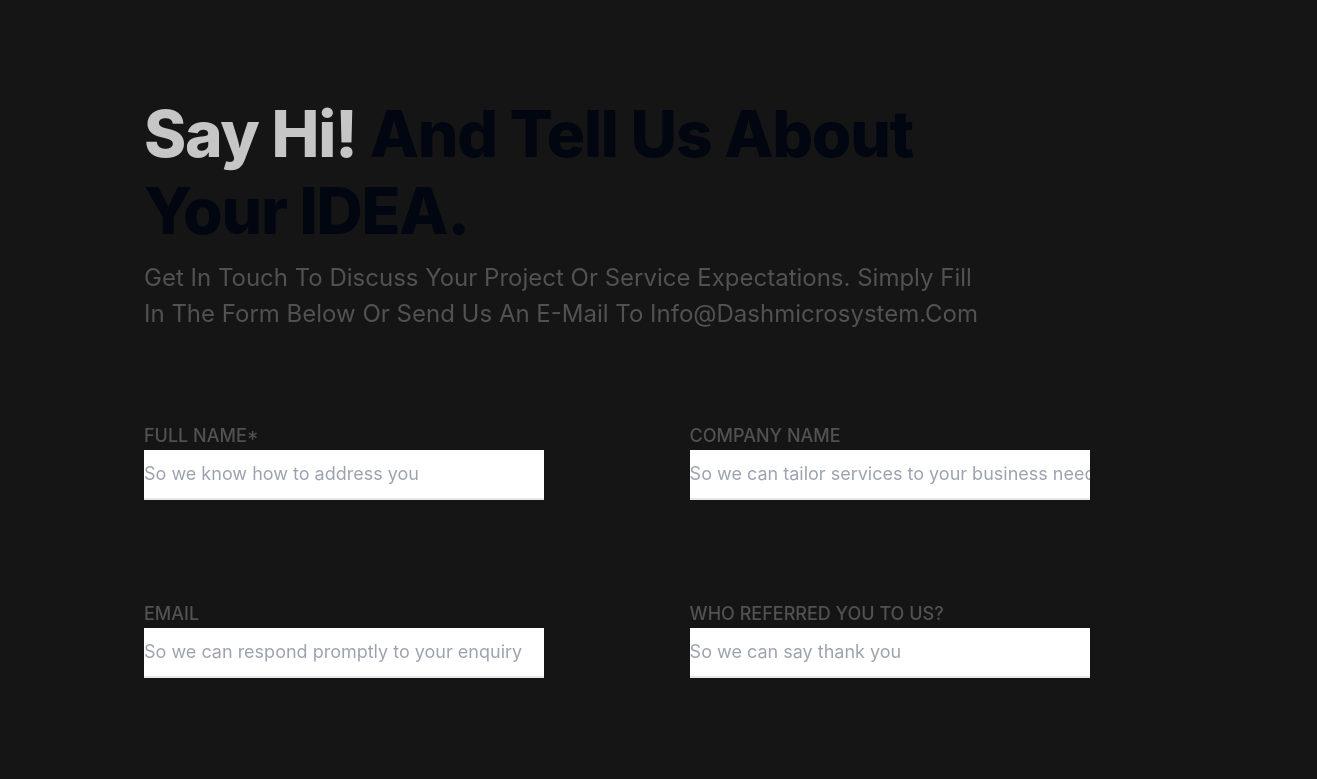
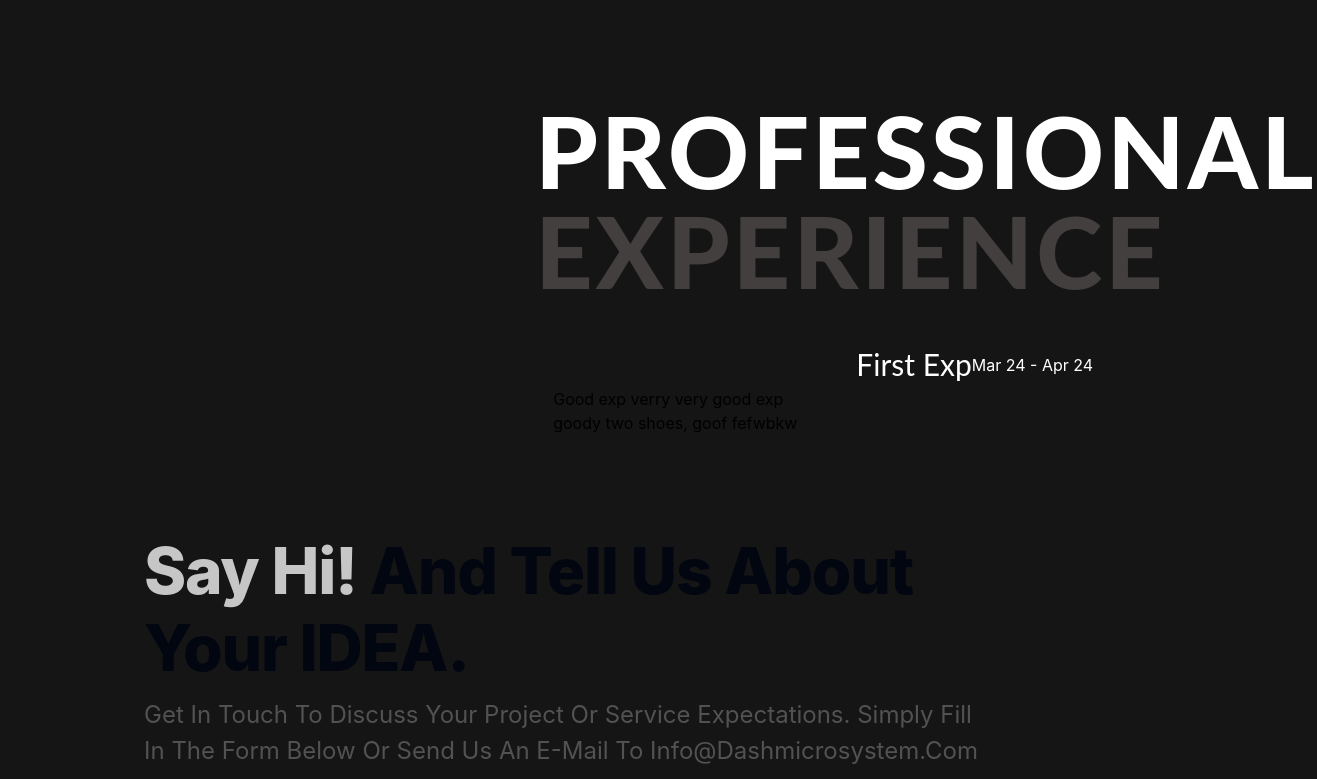
Before and after one commit to Nilakshhh/portfolio, a React (Create React App) app: page / in a window 1280 px wide. Shown: the part 1901-2680 px from the top of the page, 1317 px wide, since content can reach past the window. Built offline with nearby package versions, Linux system fonts and the light colour scheme; the HTML template or start-up script is replaced by a standard one.

Commit message:
added experience section

```diff
--- /dev/null
+++ b/src/components/Experience.jsx
@@ -0,0 +1,19 @@
+function Experience({ title, bp1, bp2, date }) {
+    return (
+        <div className="group w-[100%] border-[0] rounded-[24px] p-[18px] flex flex-col justify-between hover:bg-[#423F3E] transition-colors duration-500 ease-in-out">
+            <div className="flex flex-row justify-end items-center text-[#ffffff]">
+                <h1 className="capitalize text-[24px] sm:text-[30px] font-lato">{title}</h1>
+                <h1>{date}</h1>
+            </div>
+            <div>
+                <ul>
+                    <li>{bp1}</li>
+                    <li>{bp2}</li>
+                </ul>
+            </div>
+
+        </div>
+    );
+}
+
+export default Experience;
--- /dev/null
+++ b/src/components/ExperienceTab.jsx
@@ -0,0 +1,25 @@
+import Experience from "./Experience";
+
+function ExperienceTab() {
+
+    let experiences = [
+        {title: "First Exp", bp1: "Good exp verry very good exp", bp2: "goody two shoes, goof fefwbkw", date: "Mar 24 - Apr 24"},
+    ]
+
+    return(
+    <div className="mt-[24px]">
+    {experiences.map((experience, index) => (
+        <Experience
+        key={index}
+        title={experience.title}
+        bp1 = {experience.bp1}
+        bp2 = {experience.bp2}
+        date = {experience.date}
+        />
+    ))}
+
+    </div>
+    )
+}
+
+export default ExperienceTab;
--- a/src/components/InfoCard.jsx
+++ b/src/components/InfoCard.jsx
@@ -2,6 +2,7 @@ import Heading from "./Heading";
 import Text from "./Text";
 import NumberCard from "./NumberCard"
 import ProjectsTab from "./ProjectsTab";
+import ExperienceTab from "./ExperienceTab";
 
 function InfoCard() {
     var intro = "Passionate about creating intuitive and engaging user experiences. Specialize in transforming ideas into beautifully crafted products."
@@ -12,6 +13,8 @@ function InfoCard() {
             <NumberCard />
             <Heading text1="recent" text2="projects" className="mt-[60px] sm:mt-[84px]"/>
             <ProjectsTab />
+            <Heading text1="professional" text2="experience" className="mt-[60px] sm:mt-[84px]"/>
+            <ExperienceTab />
         </>
     )
 }
--- a/src/components/NumberCompo.jsx
+++ b/src/components/NumberCompo.jsx
@@ -5,7 +5,6 @@ function NumberCompo({textnum, text1, text2}) {
                 {textnum}
             </h2>
             <p className="uppercase text-[14px] font-bold text-[#6F6C6B] font-lato">{text1} <br></br><span>{text2}</span></p>
-
         </div>
     )
 }
```
